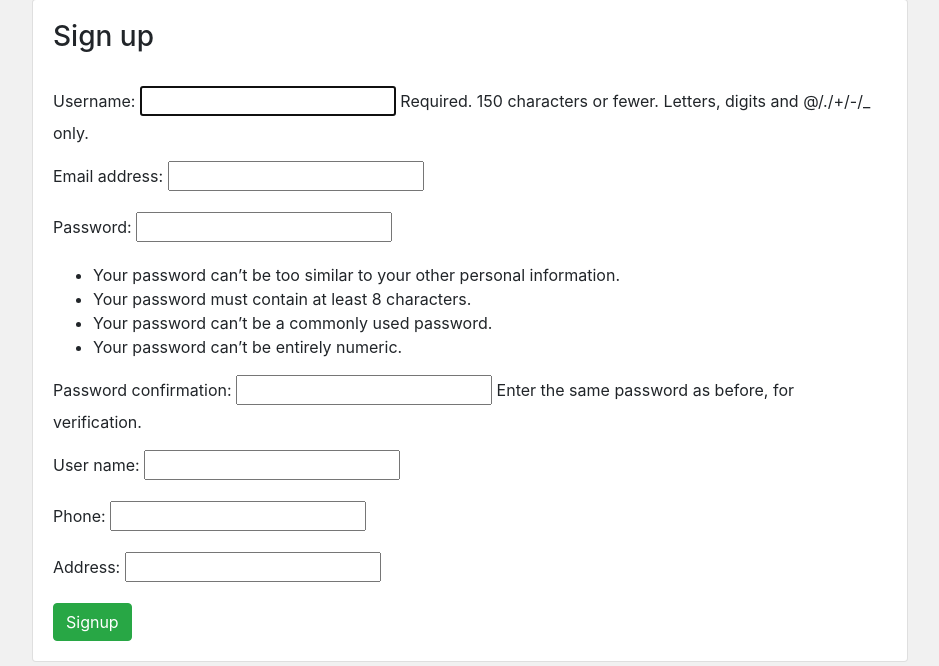
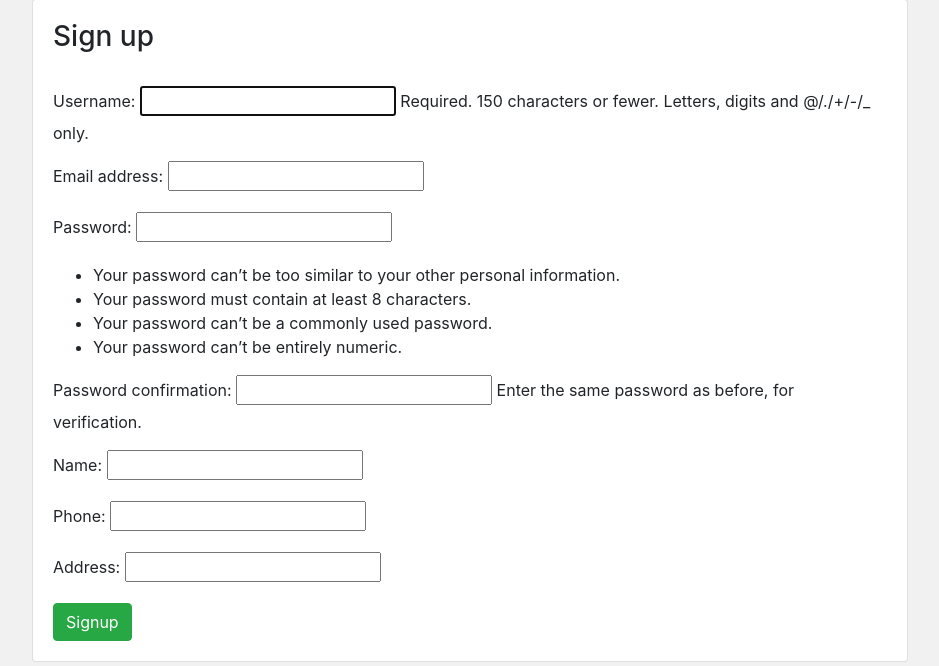
Before and after one commit to lucaslefaucheur/cs2102StuffSharing, a Django app: page /signup/ in a window 1280 px wide. Shown: the part 67-733 px from the top of the page, without its empty margins (170-1109 px from the left). Run offline with Django 3.2, Linux system fonts and the light colour scheme; some libraries are stand-ins or nearby versions.

Commit message:
Change user_name to Name, Lucas est content :)

```diff
--- a/django_project/stuffsharing/forms.py
+++ b/django_project/stuffsharing/forms.py
@@ -14,7 +14,7 @@ class UserProfileInfoForm(forms.ModelForm):
 
      class Meta():
          model = Profile
-         fields = ('user_name','phone','address')
+         fields = ('Name','phone','address')
 
 class SearchForm(forms.Form):
 	search=forms.CharField(max_length=30,widget=forms.TextInput(attrs={'class': "form-control form-control-lg form-control-borderless",'type':"Search",'placeholder':"Search stuffs or keywords"}))
--- a/django_project/stuffsharing/models.py
+++ b/django_project/stuffsharing/models.py
@@ -11,7 +11,7 @@ class Profile(models.Model):
 
 	user = models.OneToOneField(User, on_delete=models.CASCADE)
 	#name = models.CharField(max_length=255)
-	user_name = models.CharField(max_length=255,unique=False)
+	Name = models.CharField(max_length=255,unique=False)
 	#mail = models.CharField(max_length=255)
 	phone = models.CharField(max_length=12)
 	address= models.CharField(max_length=1000,default='')
--- a/django_project/stuffsharing/templates/stuffsharing/myaccount.html
+++ b/django_project/stuffsharing/templates/stuffsharing/myaccount.html
@@ -13,7 +13,7 @@
         <h3>My Account</h3><br>
         <ul>
            <li><p> Username: {{user.username}} </p></li>
-           <li><p> Name: {{user.profile.user_name}} </p></li>
+           <li><p> Name: {{user.profile.Name}} </p></li>
 
            <li><p> Phone Number:  {{user.profile.phone}} </p></li>
            <li><p> Address: {{user.profile.adress}} </p></li>
```
Also changed, not shown: django_project/db.sqlite3, django_project/stuffsharing/migrations/0004_auto_20190409_1741.py (added).
